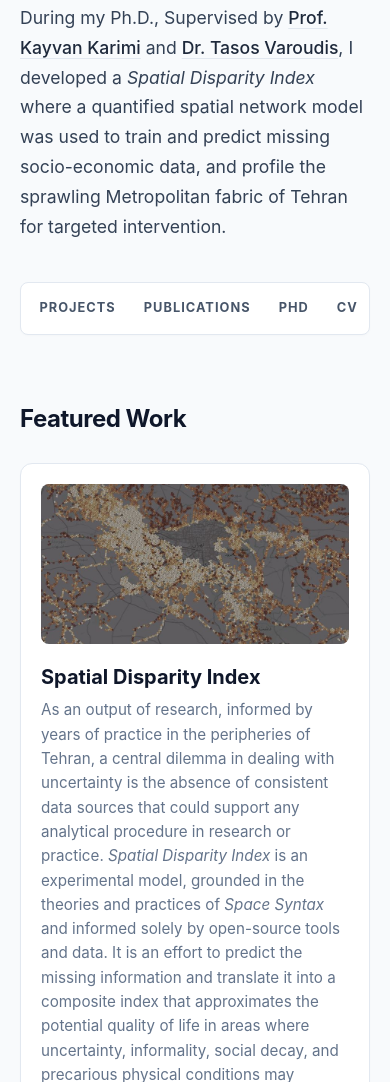
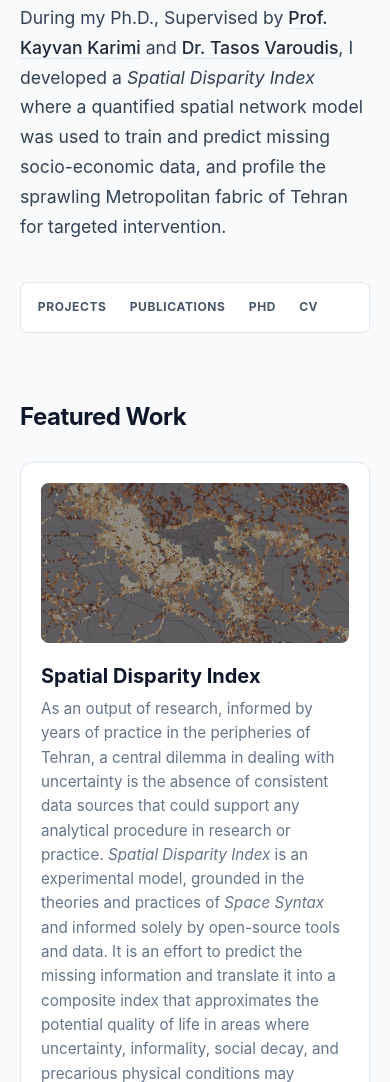
Before and after one commit to sepehrzh/sepehrzh.github.io, a plain HTML site: page index.html in a window 390 px wide. Shown: the part 668-1750 px from the top of the page. Drawn offline with Linux system fonts and the light colour scheme.

Commit message:
Site update

```diff
--- a/styles.css
+++ b/styles.css
@@ -88,7 +88,6 @@
   text-decoration-color: var(--accent);
 }
 
-/* Grounded Navigation Bar */
 .nav-links {
   display: flex;
   gap: 0.25rem;
@@ -98,10 +97,25 @@
   border-radius: 8px;
   padding: 0.4rem;
   width: max-content;
+  max-width: 100%;
   box-shadow: 0 1px 3px rgba(0, 0, 0, 0.02);
+
+
+  overflow-x: auto;
+  white-space: nowrap;
+  -webkit-overflow-scrolling: touch;
+}
+
+
+.nav-links::-webkit-scrollbar {
+  display: none;
+}
+.nav-links {
+  scrollbar-width: none;
 }
 
 .nav-links a {
+  display: inline-block;
   font-weight: 700;
   color: #475569;
   text-decoration: none;
@@ -111,6 +125,7 @@
   padding: 0.5rem 1.1rem;
   border-radius: 6px;
   transition: all 0.2s ease;
+  flex-shrink: 0;
 }
 
 .nav-links a:hover {
@@ -254,7 +269,6 @@
   border-bottom-color: var(--accent);
 }
 
-/* Responsive adjustments for mobile layouts */
 @media (max-width: 640px) {
   body {
     padding: 3rem 1.25rem;
@@ -264,14 +278,16 @@
     font-size: 2.25rem;
   }
 
+
   .nav-links {
     width: 100%;
-    justify-content: space-between;
+    gap: 0.15rem;
   }
 
   .nav-links a {
-    padding: 0.5rem 0.75rem;
-    font-size: 0.8rem;
+    padding: 0.5rem 0.65rem;
+    font-size: 0.75rem;
+    letter-spacing: 0.05em;
   }
 
   .project-card {
```
